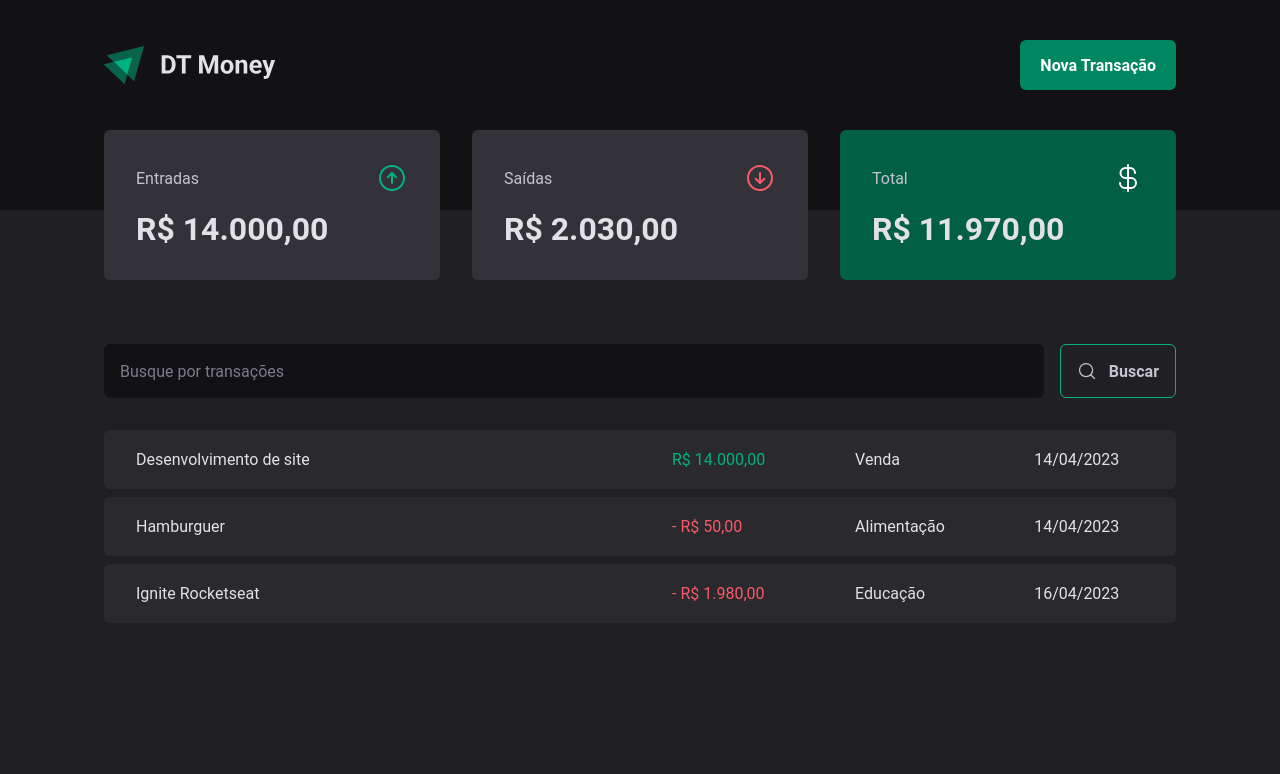
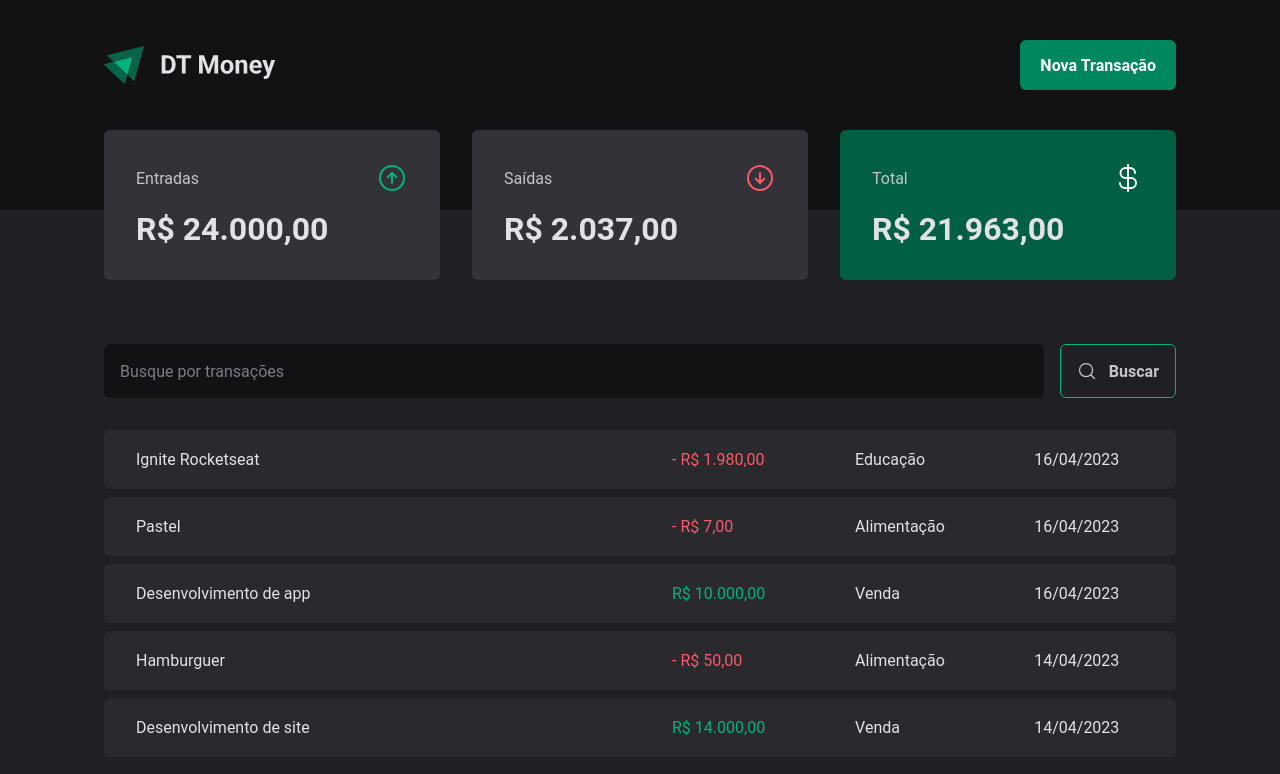
Before and after one commit to netoacgn/dt-money, a React app: page / in a window 1280 px wide. Shown: the top 774 px of the page. Built offline with nearby package versions, Linux system fonts and the light colour scheme; data requests are answered from the project's data file; the HTML template or start-up script is replaced by a standard one.

Commit message:
criando nova transacao

```diff
--- a/server.json
+++ b/server.json
@@ -23,6 +23,22 @@
       "category": "Educação",
       "price": 1980,
       "createAt": "2023-04-16T23:50:37.347Z"
+    },
+    {
+      "description": "Desenvolvimento de app",
+      "price": 10000,
+      "category": "Venda",
+      "type": "income",
+      "createAt": "2023-04-16T19:22:32.613Z",
+      "id": 4
+    },
+    {
+      "description": "Pastel",
+      "price": 7,
+      "category": "Alimentação",
+      "type": "outcome",
+      "createAt": "2023-04-16T19:33:12.638Z",
+      "id": 5
     }
   ]
 }
--- a/src/components/NewTransactionModal/index.tsx
+++ b/src/components/NewTransactionModal/index.tsx
@@ -4,6 +4,8 @@
 import * as z from 'zod';
 import { useForm, Controller } from 'react-hook-form';
 import { zodResolver } from '@hookform/resolvers/zod';
+import { useContext } from 'react';
+import { TransactionsContext } from '../../contexts/Transactions';
 
 const newTransactionFormSchema = z.object({
     description: z.string(),
@@ -15,10 +17,13 @@
 type newTransactionFormInputs = z.infer<typeof newTransactionFormSchema>
 
 export function NewTransactionModal() {
+    const { createTransaction } = useContext(TransactionsContext)
+
     const {
         control,
         register,
         handleSubmit,
+        reset,
         formState: { isSubmitting }
     } = useForm<newTransactionFormInputs>({
         resolver: zodResolver(newTransactionFormSchema)
@@ -26,11 +31,17 @@
     })
 
     async function handleCreateNewTransaction(data: newTransactionFormInputs) {
-        await new Promise((resolve) => { setTimeout(resolve, 2000) })
+        const { description, price, category, type } = data;
 
-        console.log(data)
+        await createTransaction({
+            description,
+            price,
+            category,
+            type,
+        });
+
+        reset();
     }
-
 
     return (
         <Dialog.Portal>
--- a/src/contexts/Transactions.tsx
+++ b/src/contexts/Transactions.tsx
@@ -10,14 +10,23 @@
     createAt: string;
 }
 
+interface CreateTransactionInput {
+    description: string;
+    price: number;
+    category: string;
+    type: 'income' | 'outcome';
+}
 interface TransactionContextType {
     transactions: Transaction[];
     fetchTransactions: (query?: string) => Promise<void>;
+    createTransaction: (data: CreateTransactionInput) => Promise<void>;
 }
 
 interface TransactionContextProps {
     children: ReactNode;
 }
+
+
 
 export const TransactionsContext = createContext({} as TransactionContextType);
 
@@ -28,6 +37,8 @@
     async function fetchTransactions(query?: string) {
         const response = await api.get('/transactions', {
             params: {
+                _sort: 'createAt',
+                _order: 'desc',
                 q: query,
             }
         })
@@ -36,12 +47,26 @@
         setTransactions(response.data)
     }
 
+    async function createTransaction(data: CreateTransactionInput) {
+        const { description, price, category, type } = data;
+
+        const response = await api.post('/transactions', {
+            description,
+            price,
+            category,
+            type,
+            createAt: new Date(),
+        })
+
+        setTransactions((state) => [response.data, ...state]);
+    }
+
     useEffect(() => {
         fetchTransactions();
     }, [])
 
     return (
-        <TransactionsContext.Provider value={{ transactions, fetchTransactions }}>
+        <TransactionsContext.Provider value={{ transactions, fetchTransactions, createTransaction }}>
             {children}
         </TransactionsContext.Provider>
     )
```
Lines whose indentation alone changed are shown as unchanged.
